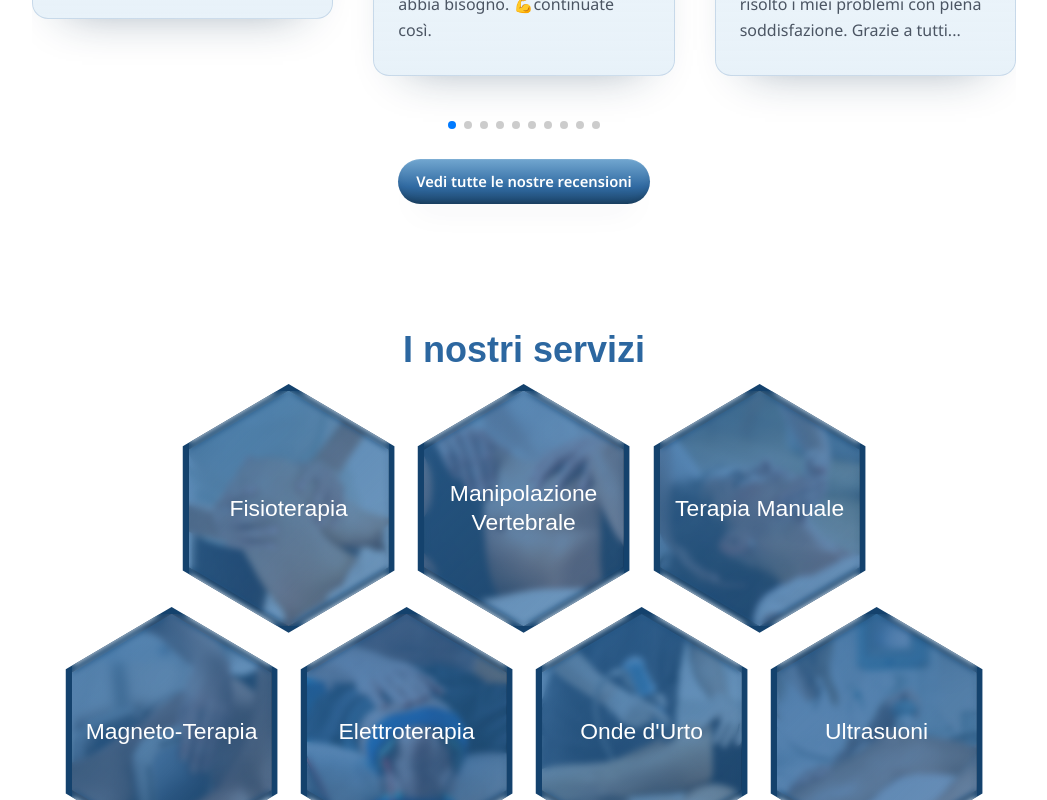
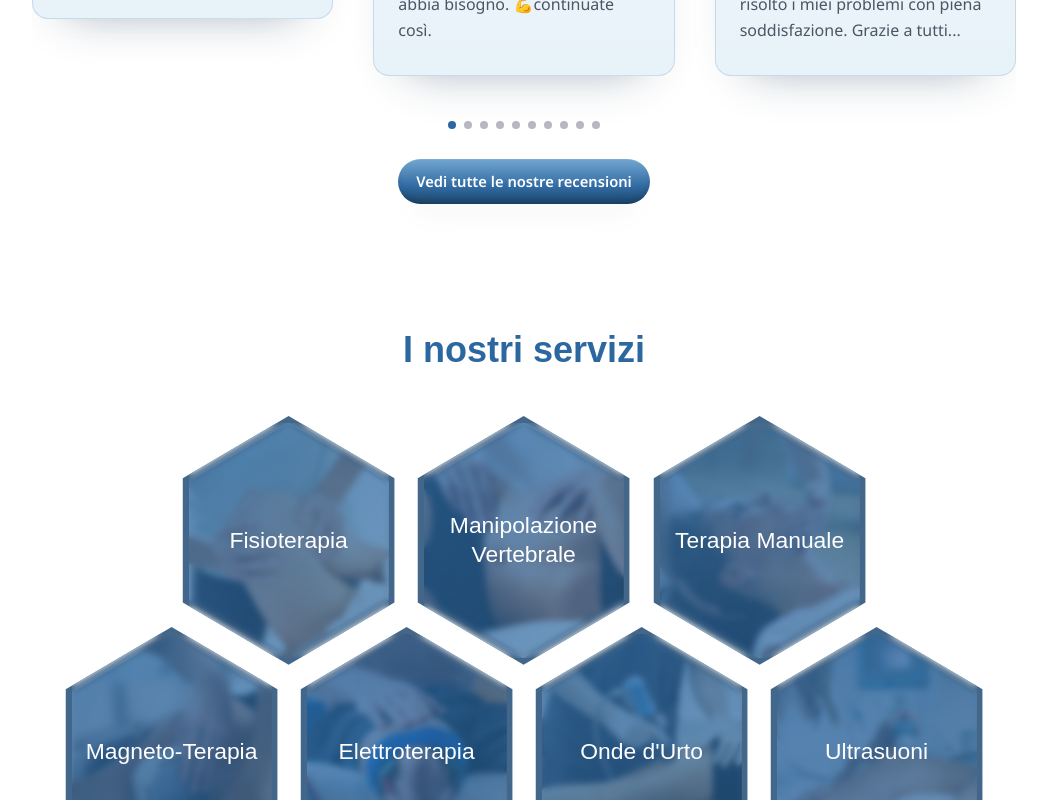
Before and after one commit to rolindaz/ars-fisio, a React (Vite) app: page / in a window 1280 px wide. Shown: the part 1280-2080 px from the top of the page, without its empty margins (116-1163 px from the left). Built offline with nearby package versions, Linux system fonts and the light colour scheme; a web font is replaced by a local one.

Commit message:
feat: enhance ServicesPreview layout and styling for improved user experience
Co-authored-by: Copilot <copilot@github.com>

```diff
--- a/src/components/ServicesPreview.jsx
+++ b/src/components/ServicesPreview.jsx
@@ -10,7 +10,7 @@ const ServicesPreview = () => {
         I nostri servizi
       </h2>
 
-      <div className="mobile-grid">
+      <div className="mobile-grid services-preview-content">
         {services.map((s, i) => (
           <Link key={i} to={`/servizi#${s.slug}`} className="hex-link" aria-label={`Vai al servizio ${s.title}`}>
             <HexCard {...s} />
@@ -18,7 +18,7 @@ const ServicesPreview = () => {
         ))}
       </div>
 
-      <div className="hex-grid">
+      <div className="hex-grid services-preview-content">
 
         {/* Row 1 */}
         <div className="hex-row">
--- a/src/index.css
+++ b/src/index.css
@@ -285,6 +285,16 @@ a:visited:active {
   margin-top: .5rem;
 }
 
+.swiper-pagination-bullet {
+  background: var(--subtitle-info) !important;
+  opacity: 0.5 !important;
+}
+
+.swiper-pagination-bullet-active {
+  background: var(--logo-main) !important;
+  opacity: 1 !important;
+}
+
 .review-star {
   width: 18px;
 }
@@ -423,14 +433,15 @@ a:visited:active {
     margin-top: 1rem;
     position: relative;
     display: inline-block;
-    background: #14426d;
+    background: rgba(20, 66, 109, 0.8);
     padding: 7px;
     clip-path: polygon(50% 0%, 95% 25%, 95% 75%, 50% 100%, 5% 75%, 5% 25%);
-    transition: transform 260ms cubic-bezier(0.22, 1, 0.36, 1);
+    transition: transform 260ms cubic-bezier(0.22, 1, 0.36, 1), background-color 260ms cubic-bezier(0.22, 1, 0.36, 1);
     will-change: transform;
   }
 
   .hex-container:hover {
+    background: #14426d;
     transform: scale(1.05);
   }
 
@@ -498,6 +509,10 @@ a:visited:active {
     gap: 1rem;
   }
 
+  .services-preview-content {
+    margin-top: 2rem;
+  }
+
   .hex-grid {
     display: none;
     flex-direction: column;
@@ -516,7 +531,7 @@ a:visited:active {
   }
 
   .hex-row-closer {
-    margin-top: -3rem;
+    margin-top: -3.75rem;
   }
 
   .services-preview-cta {
@@ -1056,7 +1071,7 @@ a:visited:active {
   font-weight: 600;
   line-height: 1;
   box-shadow: var(--button-shadow);
-  transition: transform 180ms ease, box-shadow 180ms ease, filter 180ms ease, opacity 180ms ease;
+  transition: transform 320ms cubic-bezier(0.22, 1, 0.36, 1), box-shadow 320ms cubic-bezier(0.22, 1, 0.36, 1), filter 320ms cubic-bezier(0.22, 1, 0.36, 1), opacity 320ms cubic-bezier(0.22, 1, 0.36, 1), gap 420ms cubic-bezier(0.22, 1, 0.36, 1);
 }
 
 .booking-button__label {
@@ -1097,7 +1112,7 @@ a:visited:active {
   max-width: 0;
   opacity: 0;
   overflow: hidden;
-  transition: max-width 220ms ease, opacity 180ms ease, margin 220ms ease;
+  transition: max-width 420ms cubic-bezier(0.22, 1, 0.36, 1), opacity 300ms cubic-bezier(0.22, 1, 0.36, 1) 70ms, margin 420ms cubic-bezier(0.22, 1, 0.36, 1);
 }
 
 .booking-button--compact:hover,
```
